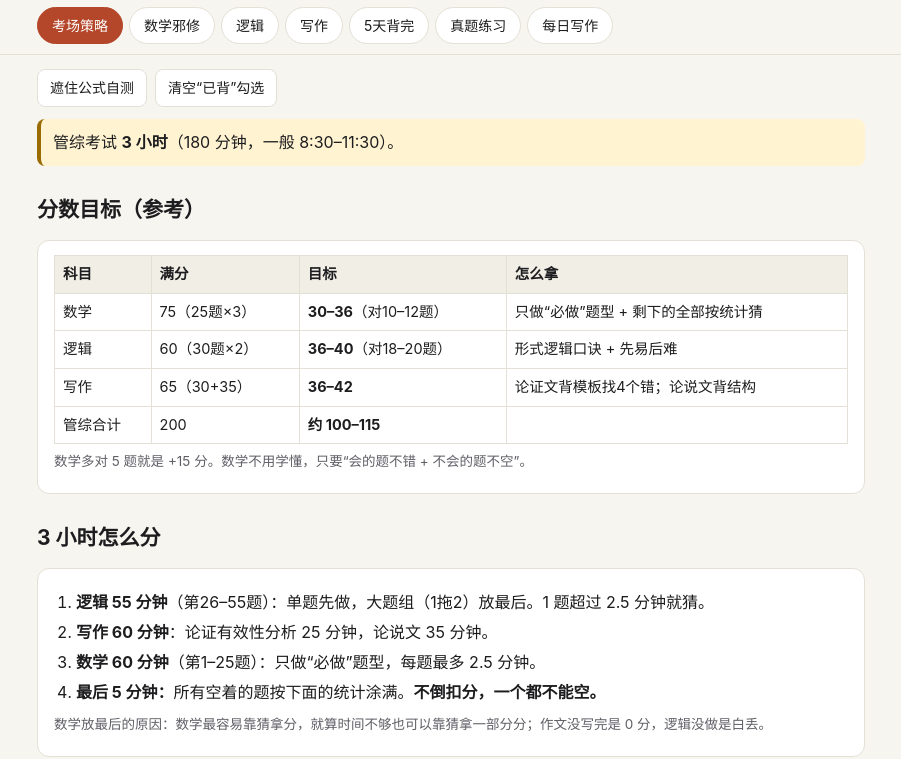
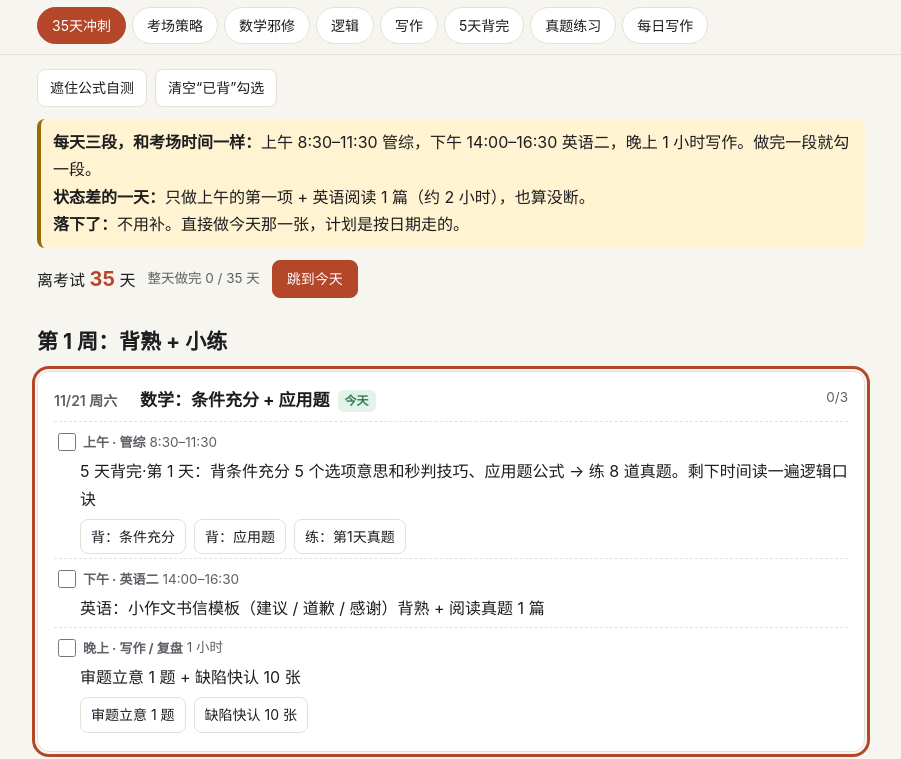
Before and after one commit to skot-chen/kaoyan-199-notes, a plain HTML site: page index.html in a window 1280 px wide. Shown: the part 44-803 px from the top of the page, without its empty margins (189-1090 px from the left). Drawn offline with Linux system fonts and the light colour scheme.

Commit message:
加 35 天冲刺：每天上午管综、下午英语二、晚上写作，按日期定位今天
Co-Authored-By: Claude Opus 5.5 <noreply@anthropic.com>

```diff
--- a/index.html
+++ b/index.html
@@ -111,6 +111,19 @@ textarea{width:100%;font:inherit;font-size:15px;border:1.5px solid var(--line);b
 .cz{font:inherit;font-size:15px;border:none;border-bottom:2px solid var(--acc);background:var(--code);color:var(--ink);padding:2px 4px;border-radius:4px 4px 0 0;max-width:100%}
 .cz.right{border-bottom-color:var(--ok);background:var(--ok-soft)}
 .cz.wrong{border-bottom-color:var(--acc);background:var(--acc-soft)}
+.row35{display:flex;align-items:center;gap:12px;flex-wrap:wrap;margin:12px 0}
+.row35 b{font-size:20px;color:var(--acc)}
+.day35 .dt{display:inline-block;min-width:78px;font-size:14px;color:var(--sub);font-weight:600}
+.day35.past{opacity:.7}.day35.done{opacity:.5}
+.day35.today{outline:3px solid var(--acc);outline-offset:2px;opacity:1}
+.day35.exam{border-color:var(--acc);background:var(--acc-soft)}
+.blk{border-top:1px dashed var(--line);padding:8px 0 4px}
+.blk .chk{display:flex;gap:8px;align-items:center;cursor:pointer;flex-wrap:wrap}
+.blk .chk input{width:18px;height:18px;accent-color:var(--ok)}
+.blk p{margin:4px 0 0 26px}
+.blk .acts{margin:6px 0 0 26px}
+.blk .acts button{padding:5px 10px;font-size:14px}
+.blk.ok p{color:var(--sub);text-decoration:line-through}
 @media print{header,.tools,label.chk{display:none}section{display:block!important}.card{break-inside:avoid}}
 </style>
 </head>
@@ -119,6 +132,7 @@ textarea{width:100%;font:inherit;font-size:15px;border:1.5px solid var(--line);b
  <div class="wrap">
   <div class="top"><h1>管综199 速记</h1><span class="days" id="days"></span></div>
   <nav role="tablist" id="tabs">
+   <button role="tab" data-t="sprint">35天冲刺</button>
    <button role="tab" data-t="plan">考场策略</button>
    <button role="tab" data-t="math">数学邪修</button>
    <button role="tab" data-t="logic">逻辑</button>
@@ -135,6 +149,9 @@ textarea{width:100%;font:inherit;font-size:15px;border:1.5px solid var(--line);b
  <button id="memo">遮住公式自测</button>
  <button id="reset">清空“已背”勾选</button>
 </div>
+
+<!-- ============ 35 天冲刺 ============ -->
+<section id="sprint"><div id="sprintbox"></div></section>
 
 <!-- ============ 考场策略 ============ -->
 <section id="plan">
@@ -567,7 +584,8 @@ textarea{width:100%;font:inherit;font-size:15px;border:1.5px solid var(--line);b
   }
   tabs.forEach(function(b){b.onclick=function(){show(b.dataset.t)}});
   var h=location.hash.slice(1);
-  show(document.getElementById(h)?h:(st.tab&&document.getElementById(st.tab)?st.tab:"plan"));
+  var before=new Date()<new Date(2026,11,27);
+  show(document.getElementById(h)?h:(before?"sprint":(st.tab&&document.getElementById(st.tab)?st.tab:"plan")));
 
   // done checkboxes
   st.done=st.done||{};
@@ -747,5 +765,6 @@ textarea{width:100%;font:inherit;font-size:15px;border:1.5px solid var(--line);b
 })();
 </script>
 <script src="writing.js"></script>
+<script src="sprint.js"></script>
 </body>
 </html>
--- /dev/null
+++ b/sprint.js
@@ -0,0 +1,112 @@
+/* 35 天冲刺：每天三段（上午管综 / 下午英语二 / 晚上写作），和考场时间对齐 */
+(function(){
+"use strict";
+var K=window.K199; if(!K) return;
+var st=K.st; st.p35=st.p35||{};
+
+// 按钮：[文字, 类型, 值]  类型 learn=去背公式卡 drill=真题练习 go=跳页 w=每日写作子页
+var B={
+  ds:["背：条件充分","learn","m-ds-rule,m-ds-trick"], d1:["练：第1天真题","drill","d1"], d2:["练：第2天真题","drill","d2"],
+  d3:["练：第3天真题","drill","d3"], d4:["练：第4天真题","drill","d4"], mock:["计时模拟 10 题","drill","mock"],
+  wrong:["重练错题","drill","wrong"], memo:["遮住公式自测","memo","1"], logic:["逻辑口诀","go","logic"],
+  plan:["考场策略","go","plan"], essay:["审题立意 1 题","w","essay"], cards:["缺陷快认 10 张","w","cards"],
+  cloze:["模板默写","w","cloze"], lz:["真题找缺陷","w","lz"], write:["写作模板","go","write"],
+  l1:["背：应用题","learn","m-app"], l2:["背：概率数列","learn","m-prob,m-seq"], l3:["背：几何","learn","m-geo,m-solid"],
+  l4:["背：代数解析","learn","m-alg,m-ana,m-int"], trick:["邪修技巧","learn","m-ps-trick,m-skip"]
+};
+
+// 一年真题的分项练习日
+function yearDay(y,essay){return {
+  t:y+" 年真题分项练",
+  am:"逻辑 30 题，限时 55 分钟 → 数学只做“必做”题型，限时 60 分钟，其余按统计猜 → 对答案、订正错题（"+y+" 年卷）",
+  pm:"英语二 "+y+" 年：阅读 2 篇（每篇限时 18 分钟）+ "+(y%2?"新题型":"翻译")+" 1 道 → 对答案，生词抄 10 个",
+  ev:essay?"论说文：完整写 1 篇，限时 35 分钟（"+y+" 年题目），写完对照立意看有没有跑题":"论证有效性分析：完整写 1 篇，限时 25 分钟（"+y+" 年材料），找够 4 个缺陷",
+  btn:{am:["logic","trick"],ev:essay?["essay"]:["lz","cards"]}};}
+function mockDay(y){return {
+  t:"整套模拟："+y+" 年",mock:1,
+  am:"8:30 开始，3 小时一口气做完 "+y+" 年管综，顺序和考场一样：逻辑 55 分钟 → 写作 60 分钟 → 数学 60 分钟 → 最后 5 分钟按统计涂满",
+  pm:"14:00 开始，3 小时做完 "+y+" 年英语二整卷（作文先写，完形最后、不会就猜）",
+  ev:"只对答案、记分数，不订正。早点休息（订正放明天）",
+  btn:{am:["plan"]}};}
+function fixDay(y){return {
+  t:"订正 "+y+" 年 + 补弱项",
+  am:"订正昨天管综：每道错题写一句“错在哪”。数学错题看邪修解法，逻辑错题回到口诀",
+  pm:"订正英语：阅读错题回原文找定位句；作文对照模板改一遍",
+  ev:"挑分最低的一块（数学 / 逻辑 / 论证 / 论说），专练 1 小时",
+  btn:{am:["wrong","logic"],ev:["cards","essay"]}};}
+function restDay(t){return {
+  t:t,rest:1,
+  am:"数学：遮住公式自测一遍 → 重练错题",
+  pm:"英语：大小作文模板各默写 1 遍 + 阅读 1 篇保持手感",
+  ev:"半休：写一段本周复盘（哪类题最常错），然后休息。不要补课",
+  btn:{am:["memo","wrong"],ev:["cloze"]}};}
+
+var D=[
+ {t:"数学：条件充分 + 应用题",am:"5 天背完·第 1 天：背条件充分 5 个选项意思和秒判技巧、应用题公式 → 练 8 道真题。剩下时间读一遍逻辑口诀",pm:"英语：小作文书信模板（建议 / 道歉 / 感谢）背熟 + 阅读真题 1 篇",ev:"审题立意 1 题 + 缺陷快认 10 张",btn:{am:["ds","l1","d1"],ev:["essay","cards"]}},
+ {t:"数学：概率排列 + 数列",am:"5 天背完·第 2 天：背公式 → 练 8 道真题。逻辑：形式逻辑口诀默写一遍",pm:"英语：大作文图表模板（描述 → 原因 → 结论）背熟 + 阅读 1 篇",ev:"审题立意 1 题 + 缺陷快认 10 张",btn:{am:["l2","d2","logic"],ev:["essay","cards"]}},
+ {t:"数学：几何",am:"5 天背完·第 3 天：背公式 → 练 7 道真题。逻辑：论证逻辑（削弱 / 加强 / 假设）读一遍",pm:"英语：小作文默写 1 遍 + 阅读 1 篇 + 新题型 1 道",ev:"论证有效性：模板默写",btn:{am:["l3","d3","logic"],ev:["cloze"]}},
+ {t:"数学：代数 + 解析几何",am:"5 天背完·第 4 天：背公式 → 练 6 道真题。逻辑：综合推理（大题组）的方法读一遍",pm:"英语：大作文默写 1 遍 + 阅读 1 篇",ev:"审题立意 1 题 + 缺陷快认 10 张",btn:{am:["l4","d4","logic"],ev:["essay","cards"]}},
+ {t:"第一次计时",am:"数学计时模拟 10 题（25 分钟）→ 逻辑真题 15 题，限时 30 分钟 → 订正",pm:"英语：阅读 2 篇，限时 36 分钟 → 订正",ev:"真题找缺陷 1 篇",btn:{am:["mock","trick"],ev:["lz"]}},
+ {t:"第一次逻辑整卷",am:"逻辑 30 题，限时 55 分钟（2011 年卷）→ 订正：每道错题对应到口诀哪一条",pm:"英语：阅读 2 篇 + 翻译 1 道",ev:"论说文：只写提纲（标题 + 3 个分论点），限时 10 分钟，写 2 题",btn:{am:["logic"],ev:["essay","write"]}},
+ restDay("第 1 周复盘（半休）"),
+ yearDay(2012,0),yearDay(2013,1),yearDay(2014,0),restDay("复习日"),
+ yearDay(2015,1),yearDay(2016,0),yearDay(2017,1),yearDay(2018,0),restDay("第 3 周复盘（半休）"),
+ yearDay(2019,1),yearDay(2020,0),yearDay(2021,1),yearDay(2022,0),
+ {t:"进入模拟前的准备",am:"重练所有数学错题 + 遮住公式自测；逻辑错题再做一遍",pm:"英语：作文模板默写 + 阅读 1 篇",ev:"把“3 小时怎么分”和盲猜统计读熟，明天开始整套模拟",btn:{am:["wrong","memo"],ev:["plan"]}},
+ mockDay(2023),fixDay(2023),restDay("半休 + 错题"),mockDay(2024),fixDay(2024),mockDay(2025),fixDay(2025),
+ mockDay(2026),fixDay(2026),
+ {t:"回归：数学",am:"遮住公式自测 2 遍，只看必做题型；重练全部错题",pm:"英语：大小作文模板默写；阅读 1 篇保持手感",ev:"缺陷快认 10 张 + 模板默写",btn:{am:["memo","wrong"],ev:["cards","cloze"]}},
+ {t:"回归：逻辑 + 写作",am:"逻辑口诀默写一遍；做 15 题保持手感（30 分钟）",pm:"英语：只看之前的作文和生词，不做新题",ev:"论说文：写 2 个提纲；论证有效性：模板默写",btn:{am:["logic"],ev:["essay","cloze"]}},
+ {t:"回归：考场流程",am:"把考场策略、盲猜统计、保命动作读 3 遍，背下来",pm:"英语：作文模板读 2 遍",ev:"按考试时间作息：23:00 前睡，7:00 起",btn:{am:["plan"],ev:["write"]}},
+ {t:"只看不练",am:"翻一遍公式卡和口诀，只看不做题",pm:"翻一遍作文模板",ev:"早睡。不刷新题，不对答案",btn:{am:["memo","logic"]}},
+ {t:"考前一天",am:"准备物品：准考证、身份证、2B 铅笔、橡皮、黑色签字笔、手表（不能是智能手表）",pm:"去考场踩点，算好路上时间",ev:"把考场策略读一遍，21:30 上床",btn:{am:["plan"]}}
+];
+
+var START=new Date(2026,10,21), EXAM=new Date(2026,11,26), WK="日一二三四五六";
+function dkey(d){return d.getFullYear()+"-"+String(d.getMonth()+1).padStart(2,"0")+"-"+String(d.getDate()).padStart(2,"0")}
+function nth(i){var d=new Date(START);d.setDate(d.getDate()+i);return d}
+var todayD=new Date();todayD.setHours(0,0,0,0);
+var ti=Math.round((todayD-START)/864e5);
+
+function btns(list){return (list||[]).map(function(k){var b=B[k];if(!b)return "";
+  if(b[1]==="learn")return '<button data-learn="'+b[2]+'">'+b[0]+'</button>';
+  if(b[1]==="drill")return '<button data-drill="'+b[2]+'">'+b[0]+'</button>';
+  if(b[1]==="memo")return '<button data-memo="1">'+b[0]+'</button>';
+  if(b[1]==="w")return '<button data-t-go="daily" data-wsub="'+b[2]+'">'+b[0]+'</button>';
+  return '<button data-t-go="'+b[2]+'">'+b[0]+'</button>';}).join("")}
+function block(i,k,label,time,txt,bl){var on=!!(st.p35[i]&&st.p35[i][k]);
+  return '<div class="blk'+(on?" ok":"")+'"><label class="chk"><input type="checkbox" data-p35="'+i+'" data-k="'+k+'"'+(on?" checked":"")+'><b>'+label+'</b><span class="small">'+time+'</span></label><p>'+txt+'</p>'+(bl&&bl.length?'<div class="acts">'+btns(bl)+'</div>':"")+'</div>'}
+function done(i){var r=st.p35[i]||{};return (r.am?1:0)+(r.pm?1:0)+(r.ev?1:0)}
+
+function render(){
+  var box=document.getElementById("sprintbox"); if(!box)return;
+  var left=Math.round((EXAM-todayD)/864e5), full=D.filter(function(x,i){return done(i)===3}).length;
+  var h='<div class="note"><b>每天三段，和考场时间一样：</b>上午 8:30–11:30 管综，下午 14:00–16:30 英语二，晚上 1 小时写作。做完一段就勾一段。<br>'
+   +'<b>状态差的一天：</b>只做上午的第一项 + 英语阅读 1 篇（约 2 小时），也算没断。<br>'
+   +'<b>落下了：</b>不用补。直接做今天那一张，计划是按日期走的。</div>'
+   +'<div class="row35"><span>'+(left>0?"离考试 <b>"+left+"</b> 天":left===0?"<b>今天考试，加油！</b>":"考试已结束")+'</span><span class="small">整天做完 '+full+' / '+D.length+' 天</span>'
+   +(ti>=0&&ti<D.length?'<button class="wbtn pri" id="go35">跳到今天</button>':"")+'</div>';
+  var wk=-1;
+  D.forEach(function(x,i){
+    var d=nth(i),w=Math.floor(i/7);
+    if(w!==wk){wk=w;h+='<h2>'+["第 1 周：背熟 + 小练","第 2 周：真题分项练","第 3 周：真题分项练","第 4 周：整套模拟","第 5 周：最后模拟 + 回归"][w]+'</h2>'}
+    var n=done(i),cls=i===ti?" today":(i<ti?" past":"");
+    h+='<div class="card day35'+cls+(n===3?" done":"")+'" id="p35-'+i+'"><div class="row"><h3><span class="dt">'+(d.getMonth()+1)+"/"+d.getDate()+" 周"+WK[d.getDay()]+'</span>'+x.t
+      +(x.mock?' <span class="tag t-must">整套</span>':"")+(x.rest?' <span class="tag t-skip">半休</span>':"")+(i===ti?' <span class="tag t-do">今天</span>':"")+'</h3><span class="small">'+n+'/3</span></div>'
+      +block(i,"am","上午 · 管综","8:30–11:30",x.am,x.btn&&x.btn.am)
+      +block(i,"pm","下午 · 英语二","14:00–16:30",x.pm,x.btn&&x.btn.pm)
+      +block(i,"ev","晚上 · 写作 / 复盘","1 小时",x.ev,x.btn&&x.btn.ev)+'</div>';
+  });
+  var e=EXAM;
+  h+='<div class="card day35 exam"><h3><span class="dt">12/26 周'+WK[e.getDay()]+'</span>考试</h3><p>上午 8:30–11:30 管综：逻辑 → 写作 → 数学，最后 5 分钟涂满。下午 14:00–17:00 英语二。中午吃饭、闭眼休息，不对答案。</p></div>';
+  box.innerHTML=h;
+}
+document.addEventListener("change",function(e){var c=e.target;if(!c.dataset||c.dataset.p35===undefined)return;
+  var i=+c.dataset.p35;st.p35[i]=st.p35[i]||{};st.p35[i][c.dataset.k]=c.checked;K.save();
+  var y=window.pageYOffset;render();window.scrollTo(0,y);});
+document.addEventListener("click",function(e){if(e.target.id==="go35")jump()});
+function jump(){var el=document.getElementById("p35-"+ti);if(el)window.scrollTo(0,el.getBoundingClientRect().top+window.pageYOffset-110)}
+render();
+window.K199S={days:D.length,jump:jump};
+if(document.getElementById("sprint").classList.contains("show"))setTimeout(jump,50);
+})();
```
Also changed, not shown: 1 other file.
